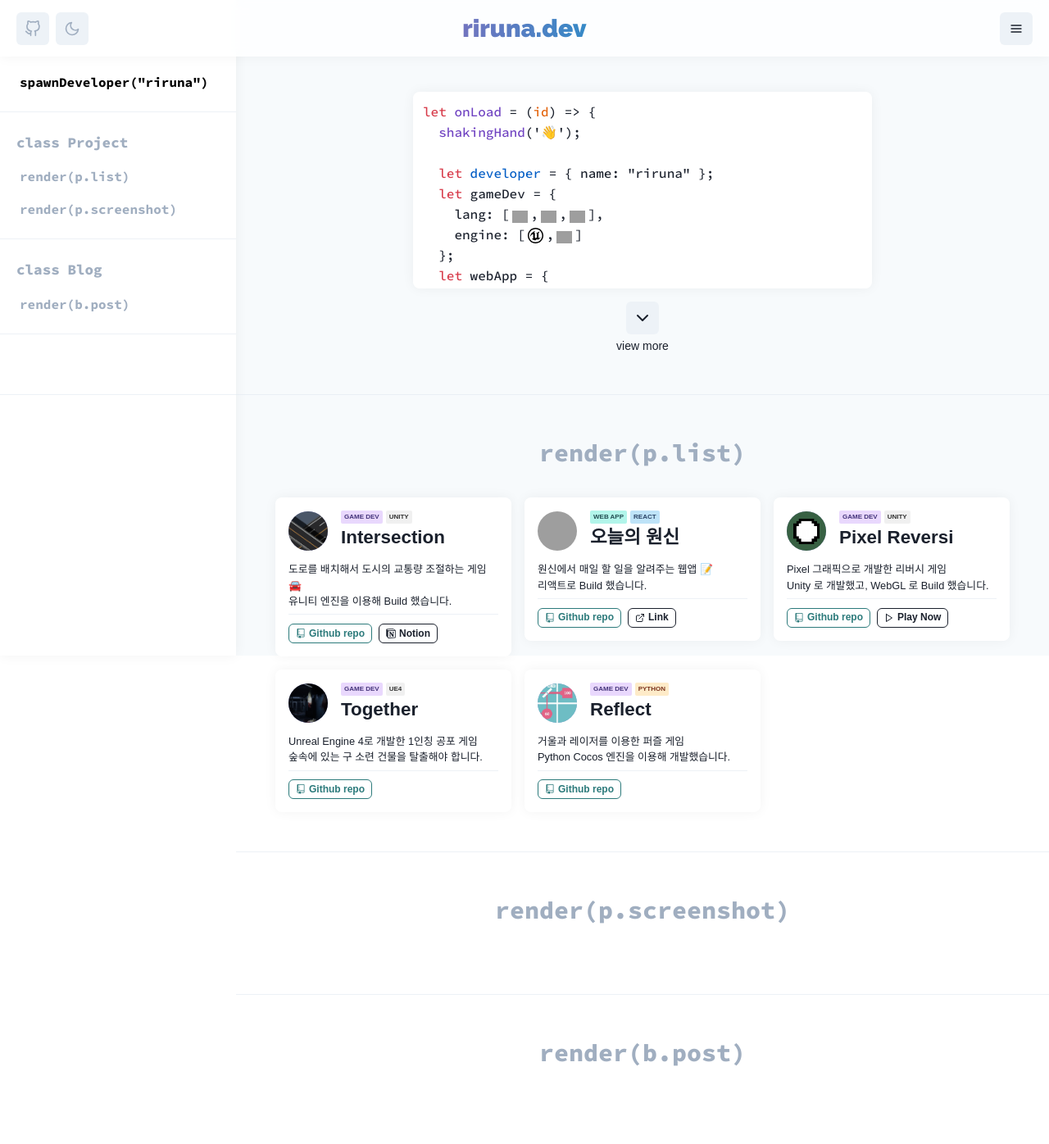
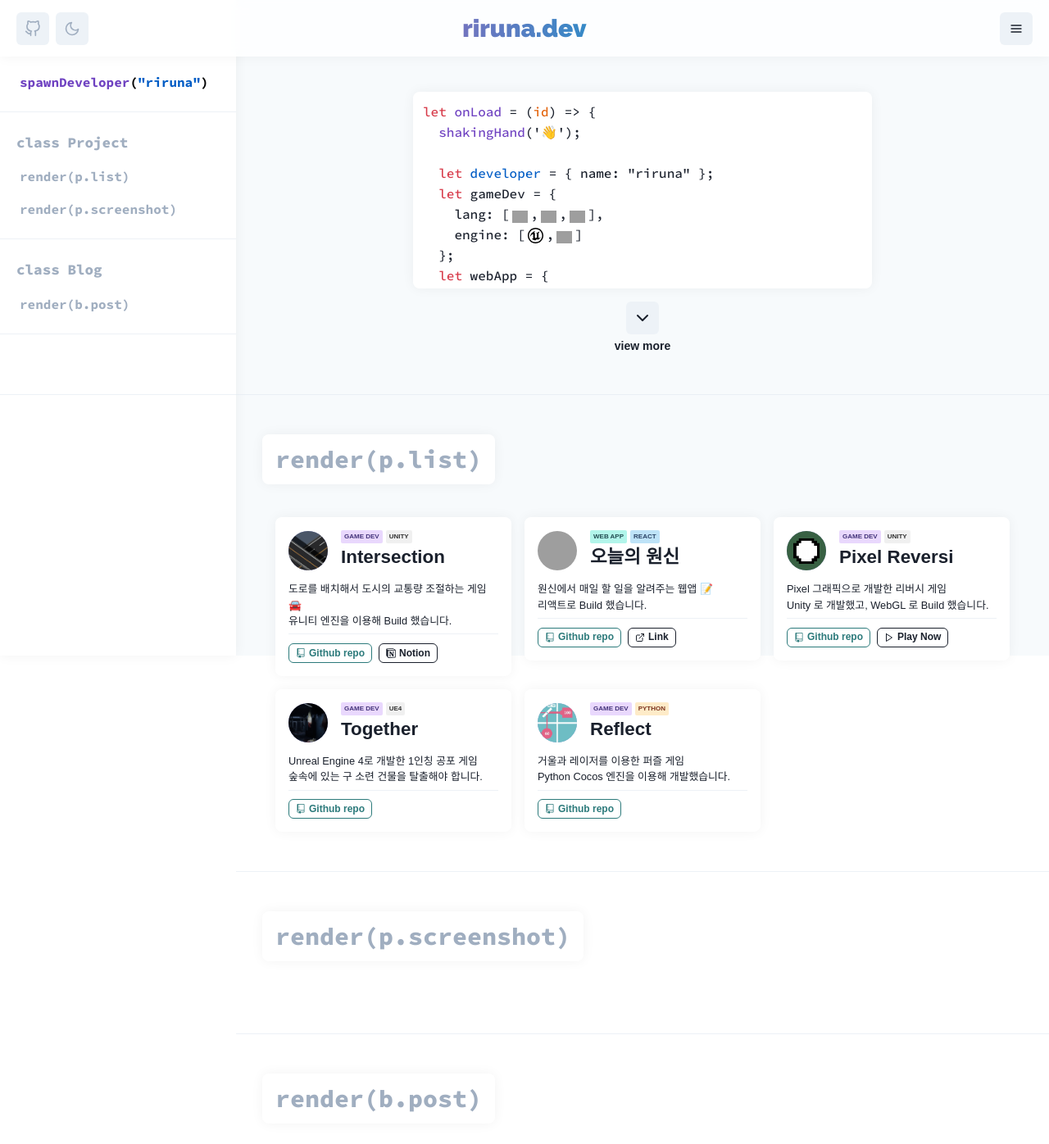
Before and after one commit to W298/w298.dev, a React (Create React App) app: page / in a window 1280 px wide. Shown: the top 1396 px of the page at 82% size. Built offline with nearby package versions, Linux system fonts and the light colour scheme; grey boxes are pictures that could not be loaded; a web font is replaced by a local one.

Commit message:
Complete Category Coloring

```diff
--- a/src/App.js
+++ b/src/App.js
@@ -26,18 +26,33 @@ import { FiGithub, FiMoon, FiMenu, FiList, FiImage } from "react-icons/fi";
 
 export default function App() {
   const pointList = [
-    { id: "about-me-code", title: 'spawnDeveloper("riruna")' },
+    {
+      id: "about-me-code",
+      title: 'spawnDeveloper("riruna")',
+      front: "spawnDeveloper",
+      back: '"riruna"',
+    },
     {
       id: "project-list-point",
       title: "render(p.list)",
       category: "Project",
+      front: "render",
+      back: "p.list",
     },
     {
       id: "screenshot-point",
       title: "render(p.screenshot)",
       category: "Project",
+      front: "render",
+      back: "p.screenshot",
     },
-    { id: "blog-point", title: "render(b.post)", category: "Blog" },
+    {
+      id: "blog-point",
+      title: "render(b.post)",
+      category: "Blog",
+      front: "render",
+      back: "b.post",
+    },
   ];
   const categoryList = [
     ...new Set(
@@ -238,16 +253,11 @@ export default function App() {
                 </Flex>
               )}
               <Flex flexDirection="column">
-                {pointList.map(({ id, title, category }) => {
+                {pointList.map(({ id, front, back, category }) => {
                   if (cate !== category) return null;
                   return (
-                    <Text
-                      fontFamily="Source Code Pro"
-                      fontWeight="bold"
-                      color={focusedPoint === id ? "black" : "gray.400"}
-                      cursor="pointer"
+                    <Flex
                       p="0.5rem 1.5rem"
-                      transition="0.1s ease-in-out"
                       _hover={{
                         bgColor: "gray.100",
                       }}
@@ -255,8 +265,52 @@ export default function App() {
                         scrollToTarget(id);
                       }}
                     >
-                      {title}
-                    </Text>
+                      <Text
+                        fontFamily="Source Code Pro"
+                        fontWeight="bold"
+                        color={focusedPoint === id ? "#6f42c1" : "gray.400"}
+                        cursor="pointer"
+                        transition="0.1s ease-in-out"
+                      >
+                        {front}
+                      </Text>
+                      <Text
+                        fontFamily="Source Code Pro"
+                        fontWeight="bold"
+                        color={focusedPoint === id ? "black" : "gray.400"}
+                        cursor="pointer"
+                        transition="0.1s ease-in-out"
+                      >
+                        {"("}
+                      </Text>
+                      <Text
+                        fontFamily="Source Code Pro"
+                        fontWeight="bold"
+                        color={
+                          focusedPoint !== id
+                            ? "gray.400"
+                            : id === "about-me-code"
+                            ? "#005cc5"
+                            : "black"
+                        }
+                        cursor="pointer"
+                        transition="0.1s ease-in-out"
+                        _hover={{
+                          bgColor: "gray.100",
+                        }}
+                      >
+                        {back}
+                      </Text>
+                      <Text
+                        fontFamily="Source Code Pro"
+                        fontWeight="bold"
+                        color={focusedPoint === id ? "black" : "gray.400"}
+                        cursor="pointer"
+                        transition="0.1s ease-in-out"
+                      >
+                        {")"}
+                      </Text>
+                    </Flex>
                   );
                 })}
               </Flex>
@@ -276,13 +330,21 @@ export default function App() {
       <Divider />
       <Box ml={{ base: "0", sm: "0", md: "0", lg: "18rem" }} pb="50rem">
         <Box p={8} py={12}>
-          <Flex justifyContent="center">
+          <Flex
+            justifyContent="center"
+            bgColor="white"
+            mb={10}
+            boxShadow="0 0 15px 0 rgba(0, 0, 0, 0.05)"
+            width="fit-content"
+            p={2}
+            px={4}
+            borderRadius="0.5rem"
+          >
             <Text
               id="project-list-point"
               fontSize={{ base: "2xl", sm: "2xl", md: "3xl" }}
               fontFamily="Source Code Pro"
               fontWeight="extrabold"
-              mb={8}
               textAlign="center"
               color={
                 pointList.find((p) => p.id === focusedPoint).id ===
@@ -297,7 +359,6 @@ export default function App() {
               fontSize={{ base: "2xl", sm: "2xl", md: "3xl" }}
               fontFamily="Source Code Pro"
               fontWeight="extrabold"
-              mb={8}
               textAlign="center"
               color={
                 pointList.find((p) => p.id === focusedPoint).id ===
@@ -414,13 +475,21 @@ export default function App() {
         </Box>
         <Divider />
         <Box p={8} py={12}>
-          <Flex justifyContent="center">
+          <Flex
+            justifyContent="center"
+            bgColor="white"
+            mb={10}
+            boxShadow="0 0 15px 0 rgba(0, 0, 0, 0.05)"
+            width="fit-content"
+            p={2}
+            px={4}
+            borderRadius="0.5rem"
+          >
             <Text
               id="screenshot-point"
               fontSize={{ base: "2xl", sm: "2xl", md: "3xl" }}
               fontFamily="Source Code Pro"
               fontWeight="extrabold"
-              mb={8}
               textAlign="center"
               color={
                 pointList.find((p) => p.id === focusedPoint).id ===
@@ -435,7 +504,6 @@ export default function App() {
               fontSize={{ base: "2xl", sm: "2xl", md: "3xl" }}
               fontFamily="Source Code Pro"
               fontWeight="extrabold"
-              mb={8}
               textAlign="center"
               color={
                 pointList.find((p) => p.id === focusedPoint).id ===
@@ -450,13 +518,21 @@ export default function App() {
         </Box>
         <Divider />
         <Box p={8} py={12}>
-          <Flex justifyContent="center">
+          <Flex
+            justifyContent="center"
+            bgColor="white"
+            mb={10}
+            boxShadow="0 0 15px 0 rgba(0, 0, 0, 0.05)"
+            width="fit-content"
+            p={2}
+            px={4}
+            borderRadius="0.5rem"
+          >
             <Text
               id="blog-point"
               fontSize={{ base: "2xl", sm: "2xl", md: "3xl" }}
               fontFamily="Source Code Pro"
               fontWeight="extrabold"
-              mb={8}
               textAlign="center"
               color={
                 pointList.find((p) => p.id === focusedPoint).id === "blog-point"
@@ -470,7 +546,6 @@ export default function App() {
               fontSize={{ base: "2xl", sm: "2xl", md: "3xl" }}
               fontFamily="Source Code Pro"
               fontWeight="extrabold"
-              mb={8}
               textAlign="center"
               color={
                 pointList.find((p) => p.id === focusedPoint).id === "blog-point"
--- a/src/DashBoard.js
+++ b/src/DashBoard.js
@@ -207,7 +207,9 @@ export default function DashBoard() {
             setExpanded(!expanded);
           }}
         />
-        <Text fontSize="sm">{expanded ? "view less" : "view more"}</Text>
+        <Text fontSize="sm" fontWeight="bold">
+          {expanded ? "view less" : "view more"}
+        </Text>
       </Flex>
     </Flex>
   );
```
